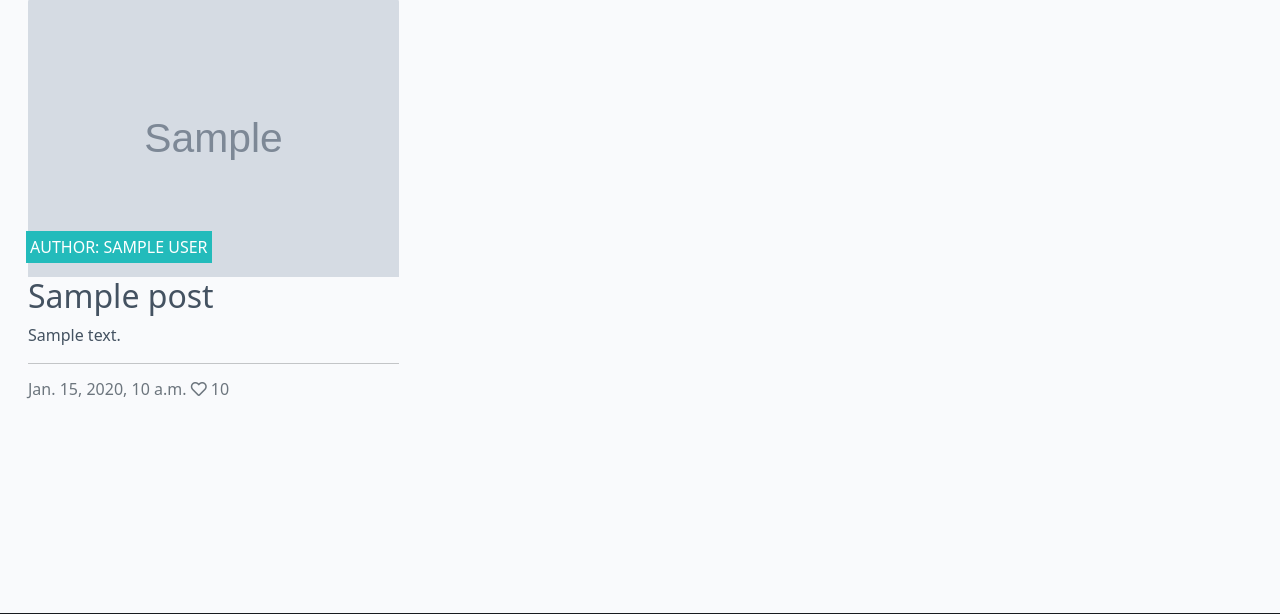
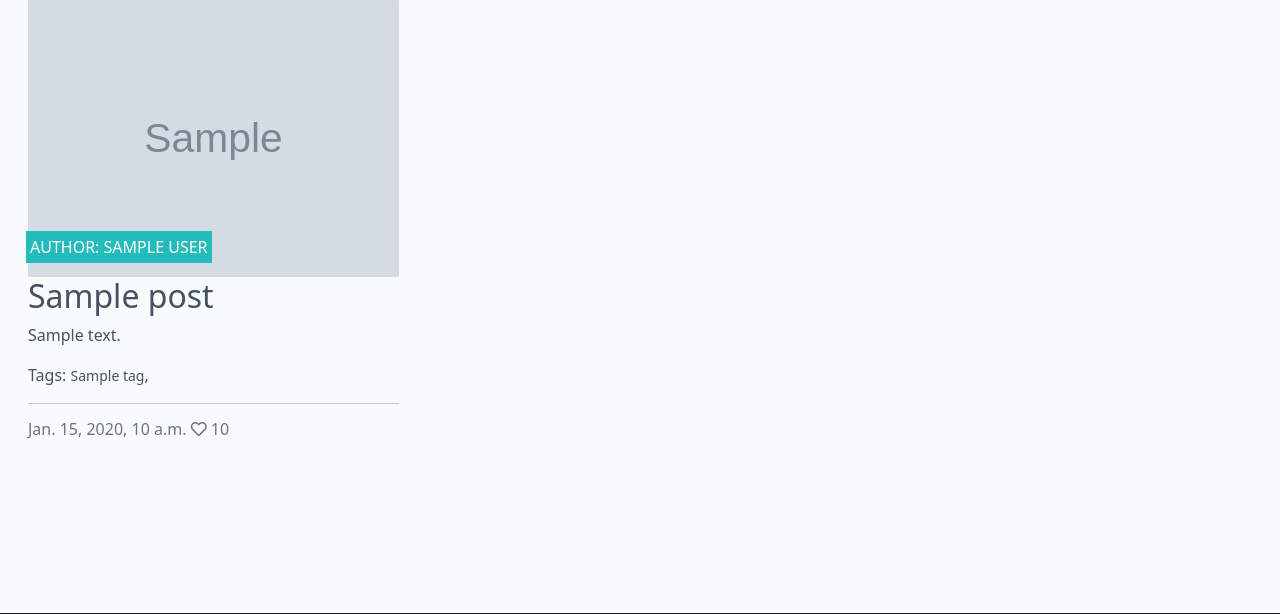
Before and after one commit to CWilson1993/DREAMBlog, a Django app: template templates/index.html in a window 1280 px wide. Shown: the part 107-721 px from the top of the page. Run offline with Django 3.2, Linux system fonts and the light colour scheme; the template is opened without the code that fills it: most values are stand-ins (such as "Sample title", 1, 10 or a date in 2020); grey boxes marked "Sample" are stand-in pictures.

Commit message:
Add tags to the home page

```diff
--- a/blog/admin.py
+++ b/blog/admin.py
@@ -12,6 +12,9 @@ class PostAdmin(SummernoteModelAdmin):
     list_filter = ('status', 'created_on')
     summernote_fields = ('content')
 
+    def get_queryset(self, request):
+        return super().get_queryset(request).prefetch_related('tags')
+
     def get_tags(self, obj):
         return ", ".join(o for o in obj.tags.names())
 
--- a/blog/views.py
+++ b/blog/views.py
@@ -1,6 +1,7 @@
 from django.shortcuts import render, get_object_or_404, reverse
 from django.views import generic, View
 from django.http import HttpResponseRedirect
+from taggit.models import Tag
 from .models import Post
 from .forms import CommentForm
 from django.contrib import messages
@@ -11,6 +12,9 @@ class PostList(generic.ListView):
     queryset = Post.objects.filter(status=1).order_by('-created_on')
     template_name = 'index.html'
     paginate_by = 6
+    posts = Post.objects.prefetch_related('tags').all()
+    tags = Tag.objects.all()
+    context = {'posts': posts, 'tags': tags}
 
 
 class PostDetail(View):
--- a/templates/index.html
+++ b/templates/index.html
@@ -14,8 +14,7 @@
                         <div class="card-body">
                             <div class="image-container">
                                 {% if "placeholder" in post.featured_image.url %}
-                                <img class="card-img-top"
-                                    src="">
+                                <img class="card-img-top" src="">
                                 {% else %}
                                 <img class="card-img-top" src=" {{ post.featured_image.url }}">
                                 {% endif %}
@@ -26,6 +25,11 @@
                             <a href="{% url 'post_detail' post.slug %}" class="post-link">
                                 <h2 class="card-title">{{ post.title }}</h2>
                                 <p class="card-text">{{ post.excerpt }}</p>
+                                <p> Tags:
+                                    {% for tag in post.tags.all %}
+                                        <small>{{ tag }}</small>,
+                                    {% endfor %}
+                                </p>
                             </a>
                             <hr />
                             <p class="card-text text-muted h6">{{ post.created_on}} <i class="far fa-heart"></i>
```
